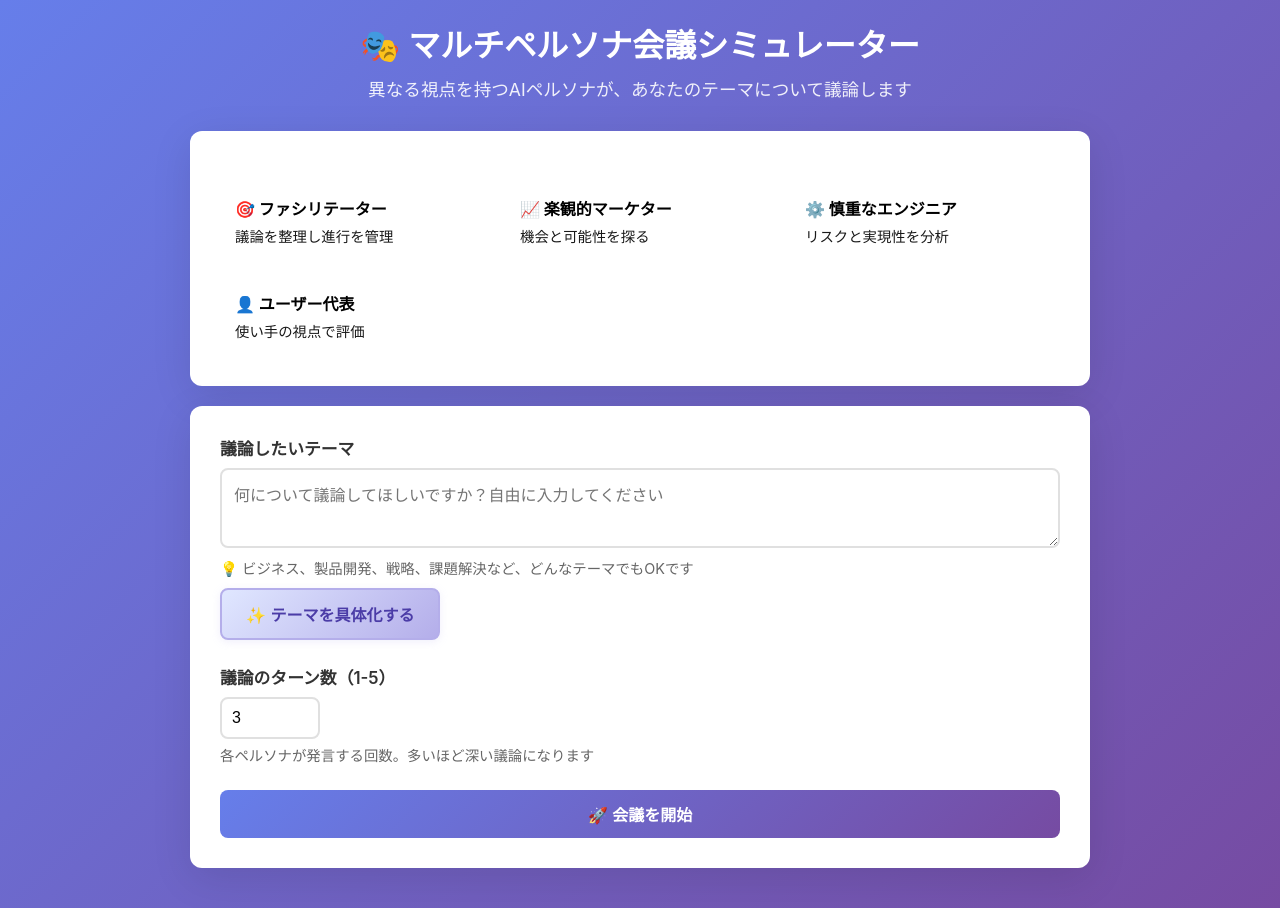
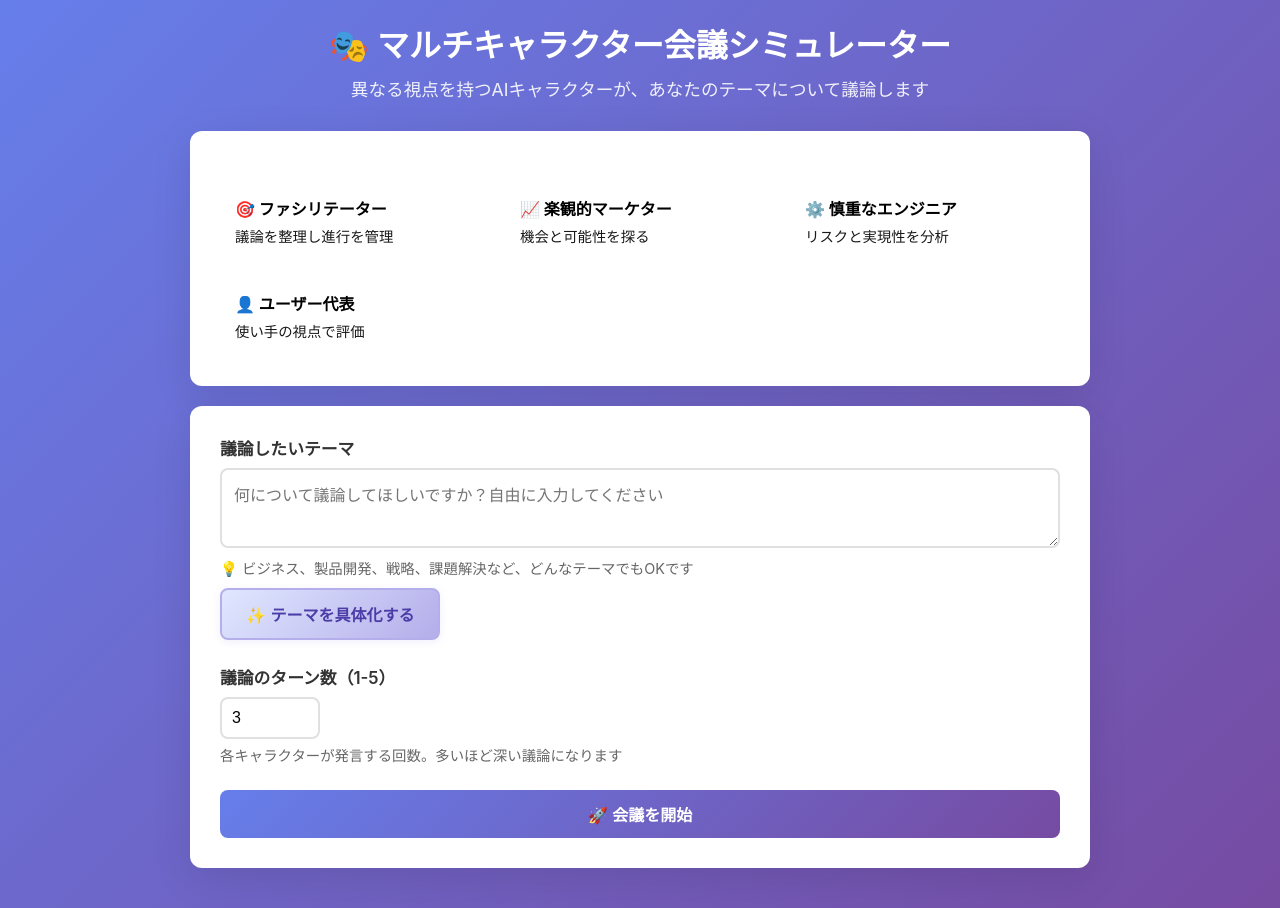
Before and after one commit to junhongo-ccs/persona-chat, a website: page public/index.html in a window 1280 px wide. Drawn offline with Linux system fonts and the light colour scheme.

Commit message:
docs: 『ペルソナ』を『キャラクター』に表記統一

```diff
--- a/public/index.html
+++ b/public/index.html
@@ -3,7 +3,7 @@
 <head>
     <meta charset="UTF-8">
     <meta name="viewport" content="width=device-width, initial-scale=1.0">
-    <title>マルチペルソナ会議シミュレーター</title>
+    <title>マルチキャラクター会議シミュレーター</title>
     <style>
         * {
             margin: 0;
@@ -298,8 +298,8 @@
 <body>
     <div class="container">
         <div class="header">
-            <h1>🎭 マルチペルソナ会議シミュレーター</h1>
-            <p>異なる視点を持つAIペルソナが、あなたのテーマについて議論します</p>
+            <h1>🎭 マルチキャラクター会議シミュレーター</h1>
+            <p>異なる視点を持つAIキャラクターが、あなたのテーマについて議論します</p>
         </div>
 
         <div class="card">
@@ -337,7 +337,7 @@
             <div class="input-section">
                 <label for="turns">議論のターン数（1-5）</label>
                 <input type="number" id="turns" value="3" min="1" max="5">
-                <p class="hint">各ペルソナが発言する回数。多いほど深い議論になります</p>
+                <p class="hint">各キャラクターが発言する回数。多いほど深い議論になります</p>
             </div>
 
                 <div class="button-group">
@@ -346,7 +346,7 @@
 
             <div id="loading" class="loading">
                 <div class="spinner"></div>
-                <p>AIペルソナが議論中...</p>
+                <p>AIキャラクターが議論中...</p>
             </div>
         </div>
 
--- a/server.js
+++ b/server.js
@@ -10,7 +10,7 @@ app.use(cors());
 app.use(express.json());
 app.use(express.static('public'));
 
-// ペルソナ定義
+// キャラクター定義
 const PERSONAS = {
   facilitator: {
     name: "ファシリテーター（進行役）",
```
Also changed, not shown: README.md.
